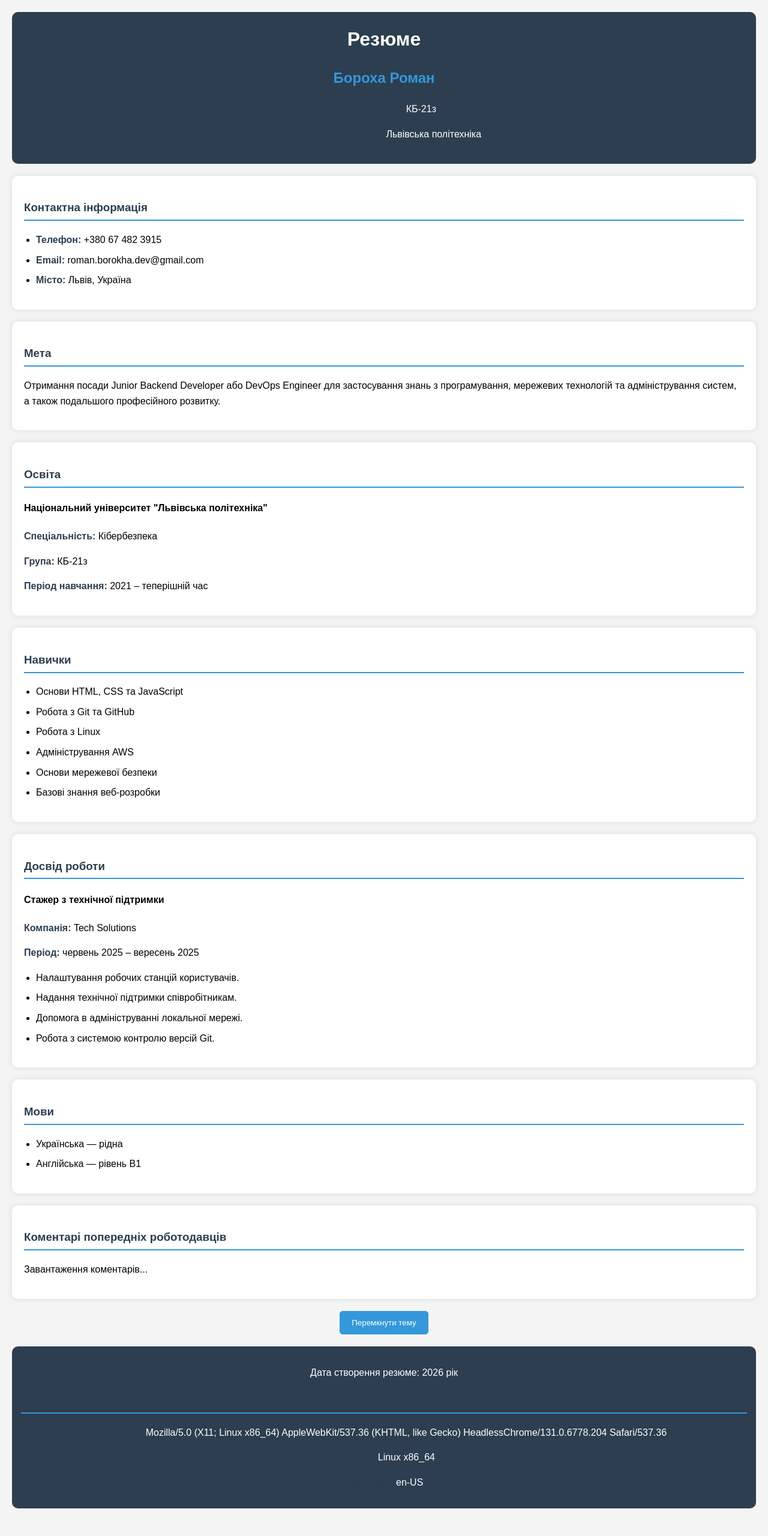
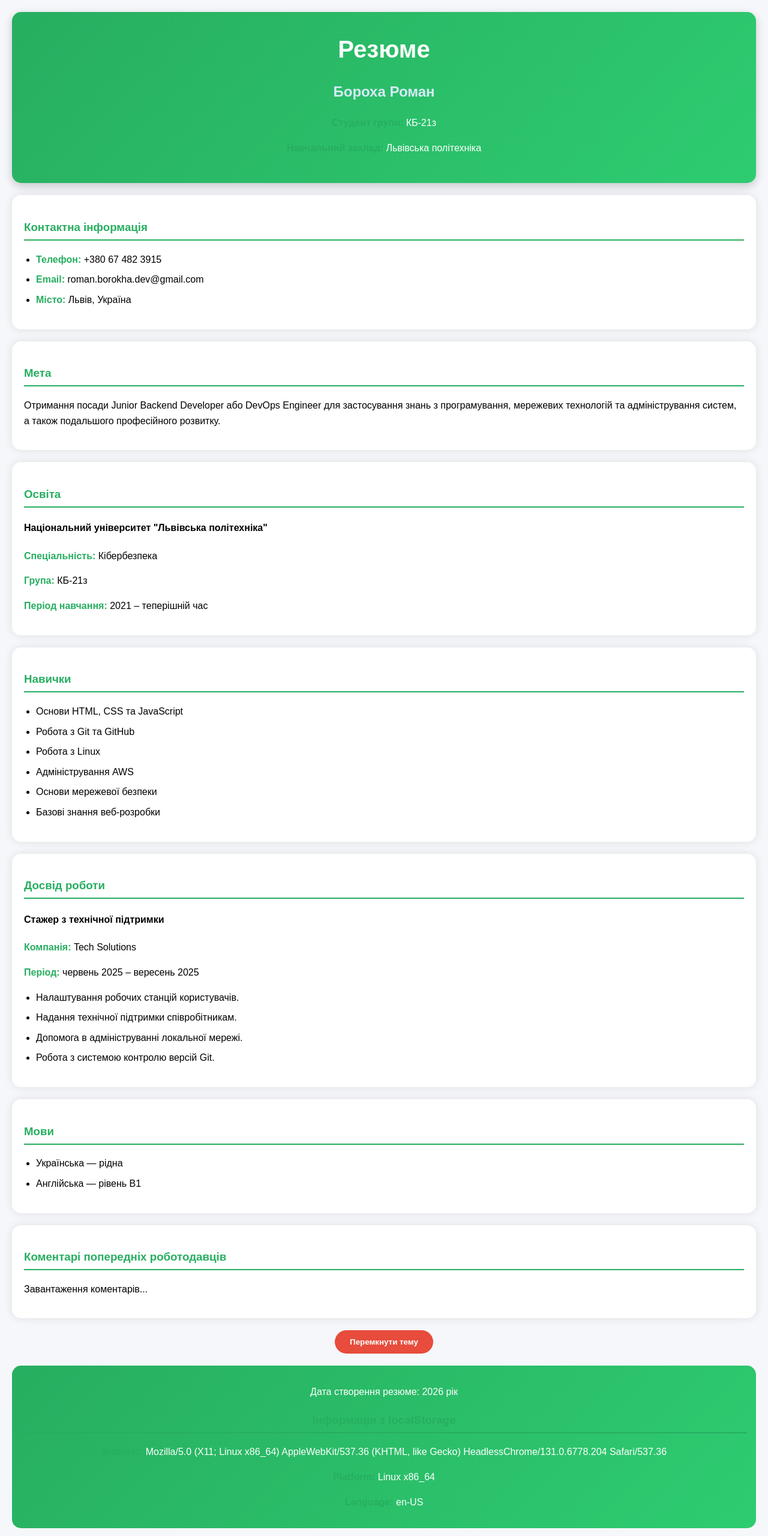
Before and after one commit to romanbor2006-ctrl/lab_5, a plain HTML site: page index.html in a window 1280 px wide. Shown: the whole page at 60% size. Before the commit the page ends 2534 px from the top, so only its background shows below. Drawn offline with Linux system fonts and the light colour scheme; no server answers.

Commit message:
Updated website design

```diff
--- a/styles.css
+++ b/styles.css
@@ -1,6 +1,6 @@
 body {
     font-family: Arial, sans-serif;
-    background-color: #f4f4f4;
+    background-color: #f5f7fa;
     margin: 20px;
     line-height: 1.6;
     transition: background-color 0.3s, color 0.3s;
@@ -8,36 +8,38 @@
 
 header {
     text-align: center;
-    background-color: #2c3e50;
+    background: linear-gradient(135deg, #27ae60, #2ecc71);
     color: white;
-    padding: 20px;
-    border-radius: 10px;
+    padding: 30px;
+    border-radius: 15px;
+    box-shadow: 0 5px 15px rgba(0, 0, 0, 0.2);
 }
 
 section {
     background-color: white;
     margin-top: 20px;
     padding: 20px;
-    border-radius: 10px;
-    box-shadow: 0 0 10px rgba(0, 0, 0, 0.1);
+    border-radius: 15px;
+    box-shadow: 0 0 15px rgba(0, 0, 0, 0.1);
     transition: transform 0.3s;
 }
 
 section:hover {
-    transform: scale(1.02);
+    transform: translateY(-5px);
 }
 
 h1 {
     margin: 0;
+    font-size: 2.5em;
 }
 
 h2 {
-    color: #3498db;
+    color: #d6eaf8;
 }
 
 h3 {
-    color: #2c3e50;
-    border-bottom: 2px solid #3498db;
+    color: #27ae60;
+    border-bottom: 2px solid #27ae60;
     padding-bottom: 5px;
 }
 
@@ -50,53 +52,53 @@
 }
 
 strong {
-    color: #2c3e50;
+    color: #27ae60;
 }
 
 footer {
     text-align: center;
     margin-top: 20px;
     padding: 15px;
-    background-color: #2c3e50;
+    background: linear-gradient(135deg, #27ae60, #2ecc71);
     color: white;
-    border-radius: 10px;
+    border-radius: 15px;
 }
 
-/* Кнопка перемикання теми */
 #theme-toggle {
     display: block;
     margin: 20px auto;
-    padding: 12px 20px;
-    background-color: #3498db;
+    padding: 12px 25px;
+    background-color: #e74c3c;
     color: white;
     border: none;
-    border-radius: 5px;
+    border-radius: 25px;
     cursor: pointer;
+    font-weight: bold;
+    transition: 0.3s;
 }
 
 #theme-toggle:hover {
-    background-color: #2980b9;
+    background-color: #c0392b;
+    transform: scale(1.05);
 }
 
-/* Коментарі */
 .comment {
     border: 1px solid #ddd;
     padding: 15px;
     margin: 15px 0;
-    border-radius: 5px;
+    border-radius: 10px;
     background-color: #fafafa;
 }
 
 .comment h4 {
     margin-top: 0;
-    color: #3498db;
+    color: #27ae60;
 }
 
 .comment small {
     color: #666;
 }
 
-/* Модальне вікно */
 .modal {
     display: none;
     position: fixed;
@@ -111,7 +113,7 @@
     max-width: 500px;
     margin: 10% auto;
     padding: 25px;
-    border-radius: 10px;
+    border-radius: 15px;
 }
 
 .modal-content label {
@@ -126,6 +128,8 @@
     padding: 10px;
     margin-top: 5px;
     box-sizing: border-box;
+    border-radius: 8px;
+    border: 1px solid #ccc;
 }
 
 .modal-content button {
@@ -134,9 +138,8 @@
     cursor: pointer;
 }
 
-/* Денна тема */
 .light-theme {
-    background-color: #f4f4f4;
+    background-color: #f5f7fa;
     color: black;
 }
 
@@ -144,7 +147,6 @@
     background-color: white;
 }
 
-/* Нічна тема */
 .dark-theme {
     background-color: #1e1e1e;
     color: white;
@@ -157,13 +159,13 @@
 
 .dark-theme header,
 .dark-theme footer {
-    background-color: #111;
+    background: linear-gradient(135deg, #145a32, #1e8449);
 }
 
 .dark-theme h2,
 .dark-theme h3,
 .dark-theme strong {
-    color: #5dade2;
+    color: #82e0aa;
 }
 
 .dark-theme .comment {
```
